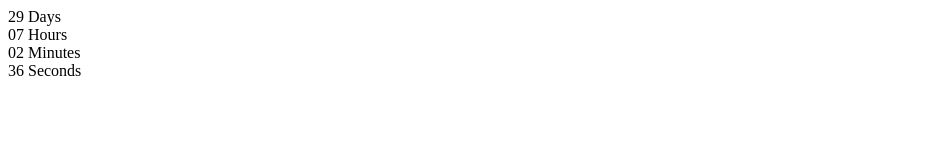
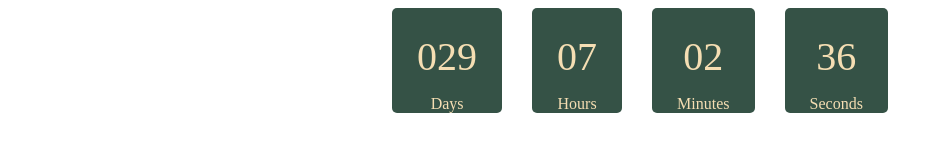
Before and after one commit to Dima-Penzev/goit-js-hw-11-timer, a plain HTML site: page index.html in a window 1280 px wide. Shown: the whole page, without its empty margins (0-943 px from the left). Drawn offline with Linux system fonts and the light colour scheme.

Commit message:
complited timer

```diff
--- /dev/null
+++ b/css/style.css
@@ -0,0 +1,34 @@
+*,
+*::before,
+*::after {
+  box-sizing: border-box;
+}
+
+.timer {
+  display: flex;
+  justify-content: center;
+}
+
+.timer .field + .field {
+  margin-left: 30px;
+}
+
+.field {
+  background-color: rgb(53, 82, 70);
+  color: wheat;
+  padding: 25px;
+  padding-bottom: 0;
+  border-radius: 5px;
+}
+
+.value {
+  display: block;
+  text-align: center;
+  font-size: 40px;
+}
+
+.label {
+  display: block;
+  margin-top: 15px;
+  text-align: center;
+}
--- a/index.html
+++ b/index.html
@@ -5,6 +5,7 @@
     <meta http-equiv="X-UA-Compatible" content="IE=edge" />
     <meta name="viewport" content="width=device-width, initial-scale=1.0" />
     <title>Timer</title>
+    <link rel="stylesheet" href="./css/style.css" />
   </head>
   <body>
     <div class="timer" id="timer-1">
--- a/main.js
+++ b/main.js
@@ -1,28 +1,30 @@
-const timerId = document.getElementById('timer-1');
 const timerDays = document.querySelector('[data-value="days"]');
 const timerHours = document.querySelector('[data-value="hours"]');
 const timerMins = document.querySelector('[data-value="mins"]');
 const timerSecs = document.querySelector('[data-value="secs"]');
 
 class CountdownTimer {
-  constructor({ targetDate }) {
+  constructor({ selector, targetDate }) {
+    this.selector = selector;
     this.targetDate = targetDate;
+
+    this.start();
   }
   start() {
     this.intervalId = setInterval(() => {
       const currentDate = Date.now();
       const deltaTime = this.targetDate - currentDate;
-        const { days, hours, mins, secs } = this.getTimeComponents(deltaTime);
-        timerDays.textContent = days;
-        timerHours.textContent = hours;
-        timerMins.textContent = mins;
-        timerSecs.textContent = secs;
-      console.log(`${days}:${hours}:${mins}:${secs}`);
+      const { days, hours, mins, secs } = this.getTimeComponents(deltaTime);
+      timerDays.textContent = days;
+      timerHours.textContent = hours;
+      timerMins.textContent = mins;
+      timerSecs.textContent = secs;
+      // console.log(`${days}:${hours}:${mins}:${secs}`);
     }, 1000);
   }
 
   getTimeComponents(time) {
-    const days = this.pad(Math.floor(time / (1000 * 60 * 60 * 24)));
+    const days = this.padDays(Math.floor(time / (1000 * 60 * 60 * 24)));
     const hours = this.pad(
       Math.floor((time % (1000 * 60 * 60 * 24)) / (1000 * 60 * 60)),
     );
@@ -36,34 +38,12 @@ class CountdownTimer {
     return String(value).padStart(2, '0');
   }
 
-
+  padDays(value) {
+    return String(value).padStart(3, '0');
+  }
 }
 
 const timer = new CountdownTimer({
   selector: '#timer-1',
   targetDate: new Date('Jul 17, 2021'),
 });
-
-timer.start();
-
-
-/*
- * Оставшиеся дни: делим значение UTC на 1000 * 60 * 60 * 24, количество
- * миллисекунд в одном дне (миллисекунды * секунды * минуты * часы)
- */
-
-/*
- * Оставшиеся часы: получаем остаток от предыдущего расчета с помощью оператора
- * остатка % и делим его на количество миллисекунд в одном часе
- * (1000 * 60 * 60 = миллисекунды * минуты * секунды)
- */
-
-/*
- * Оставшиеся минуты: получаем оставшиеся минуты и делим их на количество
- * миллисекунд в одной минуте (1000 * 60 = миллисекунды * секунды)
- */
-
-/*
- * Оставшиеся секунды: получаем оставшиеся секунды и делим их на количество
- * миллисекунд в одной секунде (1000)
- */
```
